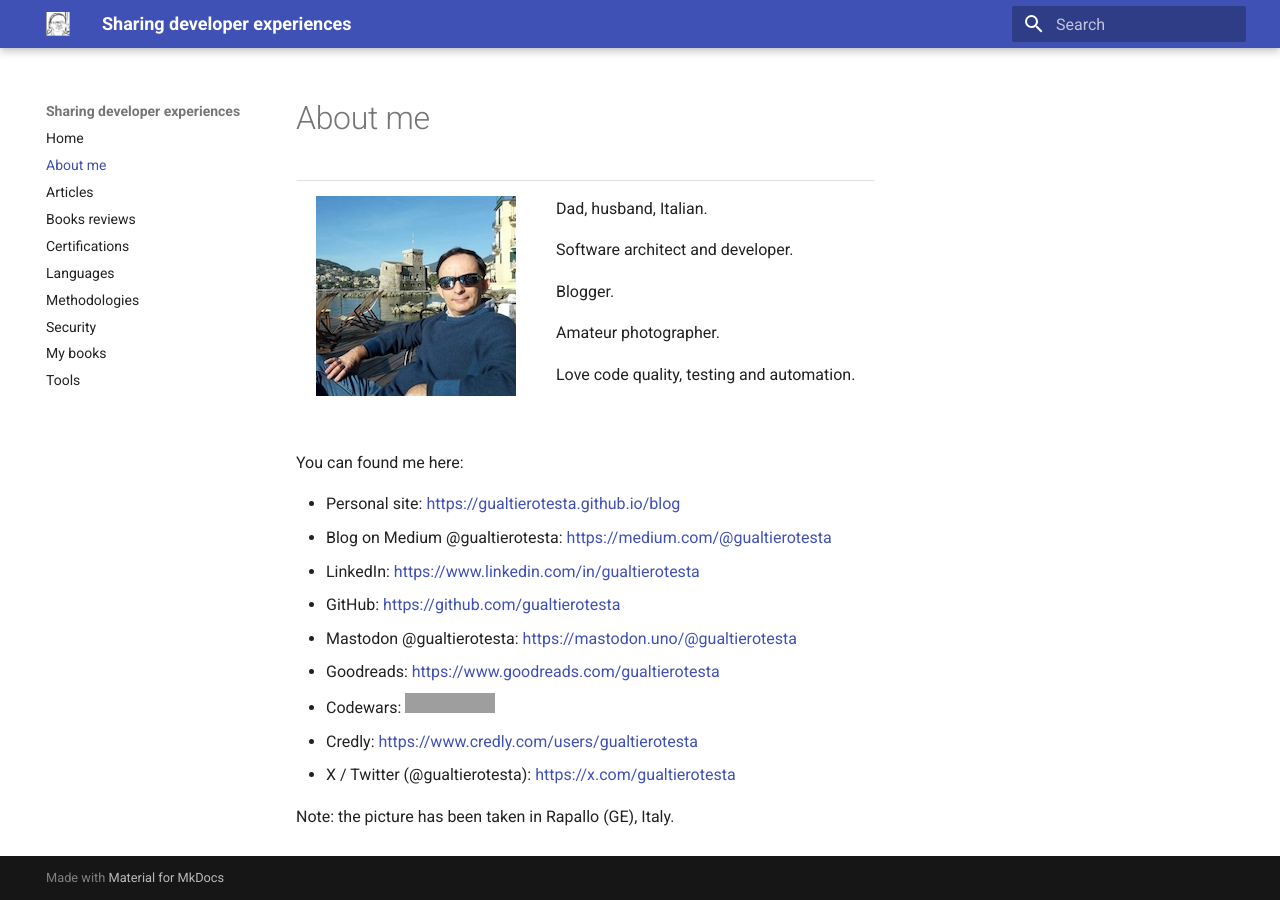
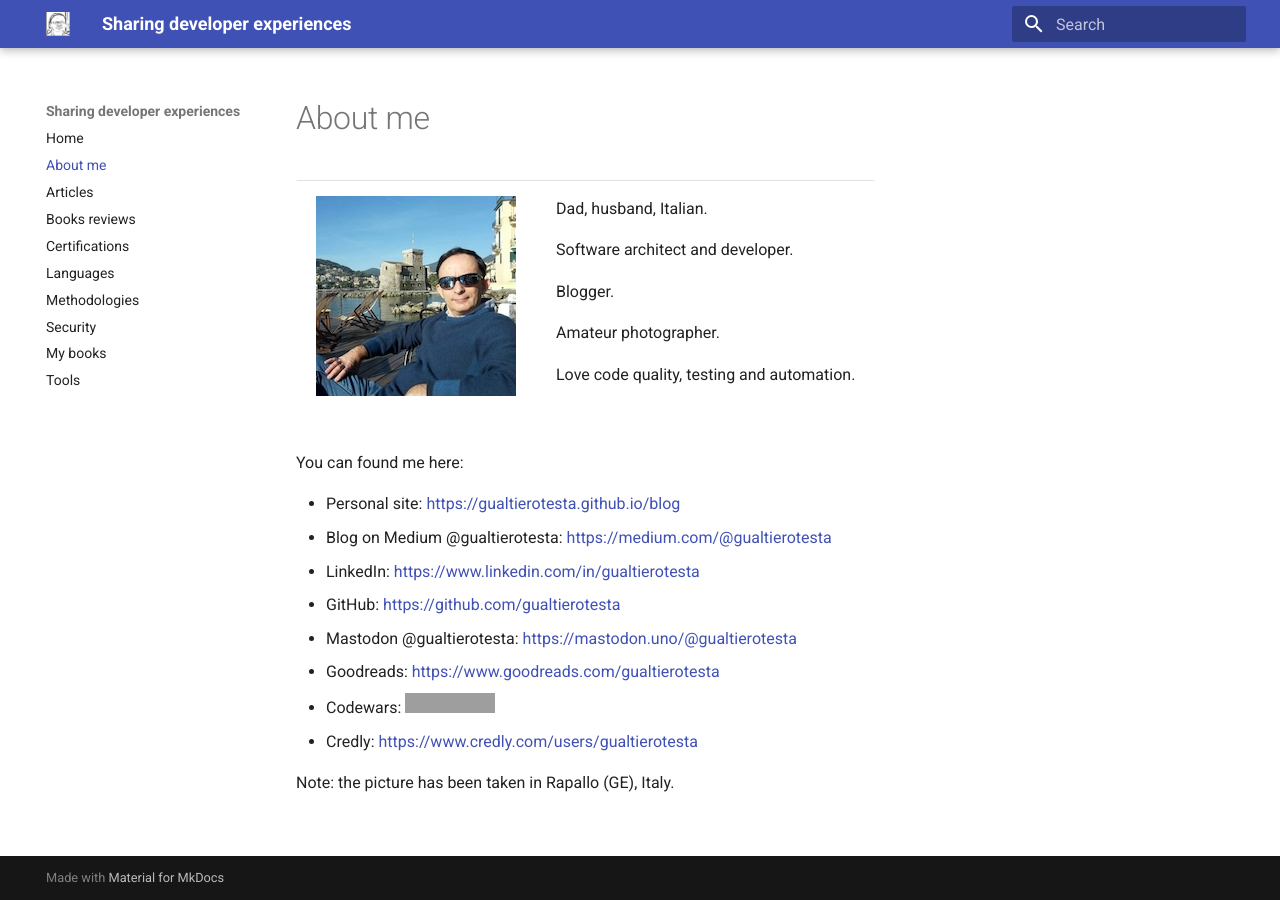
Before and after one commit to gualtierotesta/blog, an MkDocs documentation site: the page built from docs/about.md, in a window 1280 px wide. Built offline with MkDocs 1.6.1 and Material for MkDocs 9.7.7, drawn with Linux system fonts in a browser that asks for light colours; grey boxes are pictures that could not be loaded.

Commit message:
Remove Twitter/X refs

```diff
--- a/docs/about.md
+++ b/docs/about.md
@@ -23,6 +23,5 @@ You can found me here:
 * Goodreads: [https://www.goodreads.com/gualtierotesta](https://www.goodreads.com/gualtierotesta)
 * Codewars: <a href="https://www.codewars.com/users/gualty"><img src="https://www.codewars.com/users/gualty/badges/micro" alt="Codewars Developer Badge" ></a>
 * Credly: [https://www.credly.com/users/gualtierotesta](https://www.credly.com/users/gualtierotesta)
-* X / Twitter (@gualtierotesta): [https://x.com/gualtierotesta](https://x.com/gualtierotesta)
 
 Note: the picture has been taken in Rapallo (GE), Italy.
```
